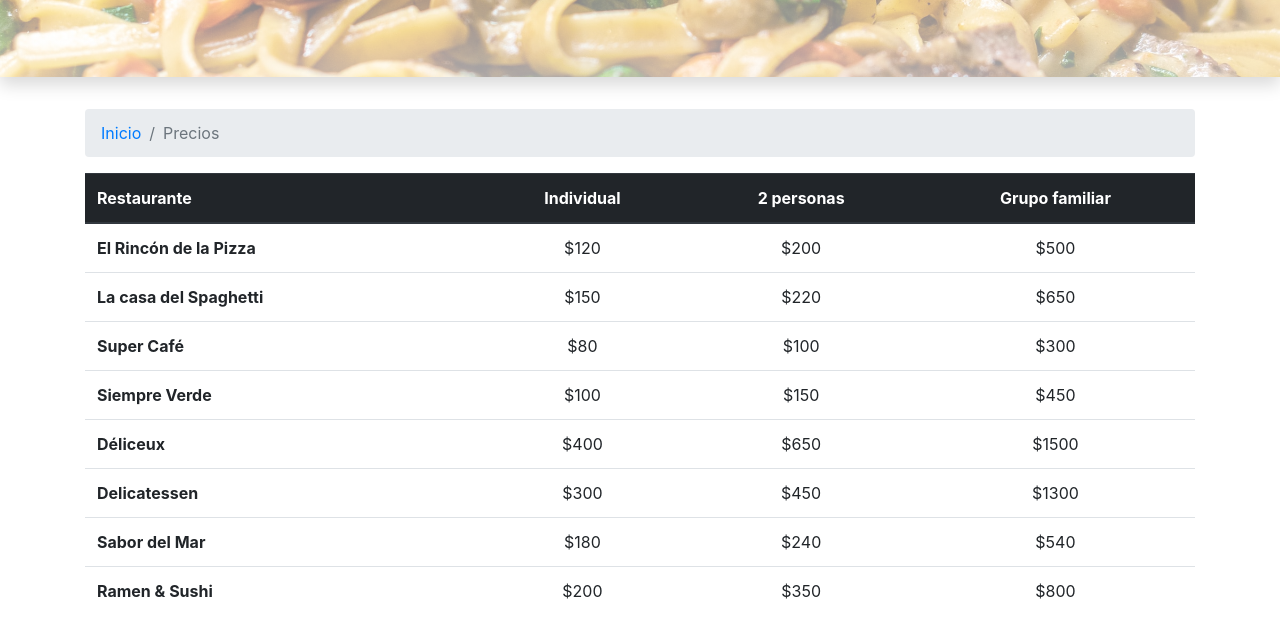
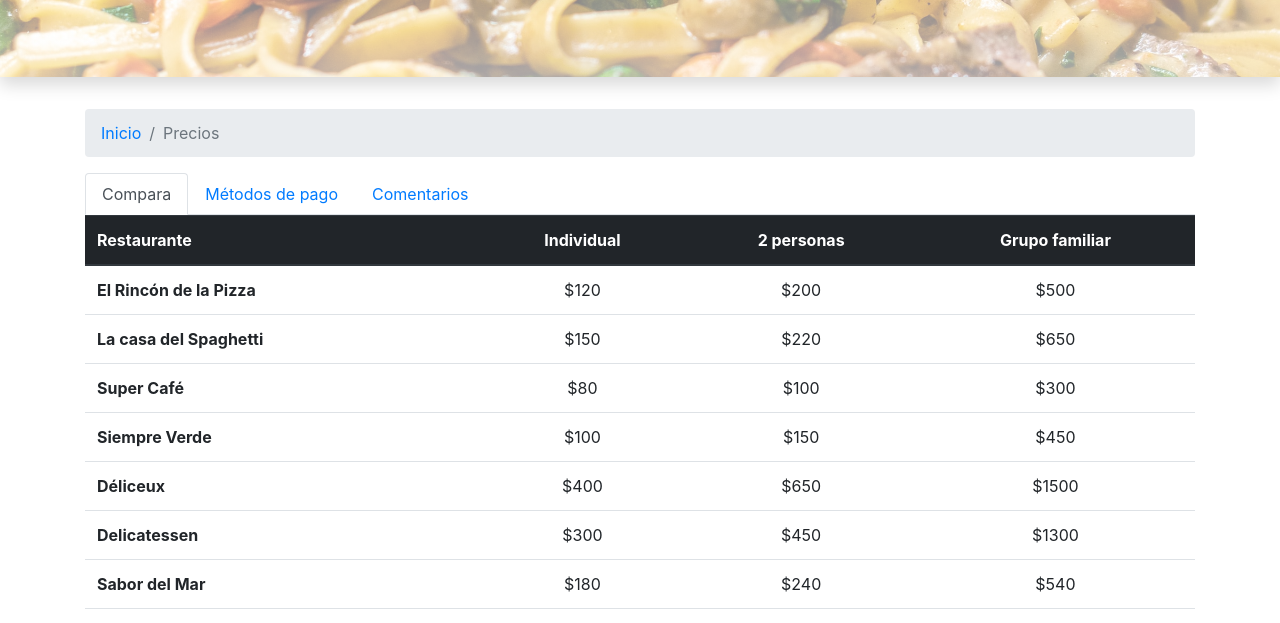
Before and after one commit to melinamontelongo/guia-restaurantes, a website: page precios.html in a window 1280 px wide. Shown: the part 177-800 px from the top of the page. Drawn offline with nearby package versions, Linux system fonts and the light colour scheme; a web font is replaced by a local one.

Commit message:
se agregaron pestañas a sección precios

```diff
--- a/precios.html
+++ b/precios.html
@@ -49,6 +49,19 @@
                 <li class="breadcrumb-item active" aria-current="page">Precios</li>
             </ol>
         </nav>
+        <ul class="nav nav-tabs" id="myTab" role="tablist">
+            <li class="nav-item">
+              <a class="nav-link active" id="compara-tab" data-toggle="tab" href="#compara" role="tab" aria-controls="compara" aria-selected="true">Compara</a>
+            </li>
+            <li class="nav-item">
+              <a class="nav-link" id="tarjetas-tab" data-toggle="tab" href="#tarjetas" role="tab" aria-controls="tarjetas" aria-selected="false">Métodos de pago</a>
+            </li>
+            <li class="nav-item">
+              <a class="nav-link" id="comentarios-tab" data-toggle="tab" href="#comentarios" role="tab" aria-controls="comentarios" aria-selected="false">Comentarios</a>
+            </li>
+          </ul>
+          <div class="tab-content" id="myTabContent">
+            <div class="tab-pane fade show active" id="compara" role="tabpanel" aria-labelledby="compara-tab">
                 <div class="table-responsive">
                     <table class="table table-hover">
                         <thead class="thead-dark">
@@ -112,6 +125,18 @@
                     </table>
                 </div>
             </div>
+            <div class="tab-pane fade" id="tarjetas" role="tabpanel" aria-labelledby="tarjetas-tab">
+                <ul class="list-group">
+                    <li class="list-group-item">Contado</li>
+                    <li class="list-group-item">Débito</li>
+                    <li class="list-group-item">Crédito</li>
+                    <li class="list-group-item">Tarjeta VIP</li>
+                  </ul>
+            </div>
+            <div class="tab-pane fade" id="comentarios" role="tabpanel" aria-labelledby="comentarios-tab">Comentarios</div>
+          </div>
+
+    </div>
     <footer class="p-4 mt-4">
         <div class="row align-items-center">
             <div class="col-sm-4 d-flex flex-column">
```
Lines whose indentation alone changed are shown as unchanged.
